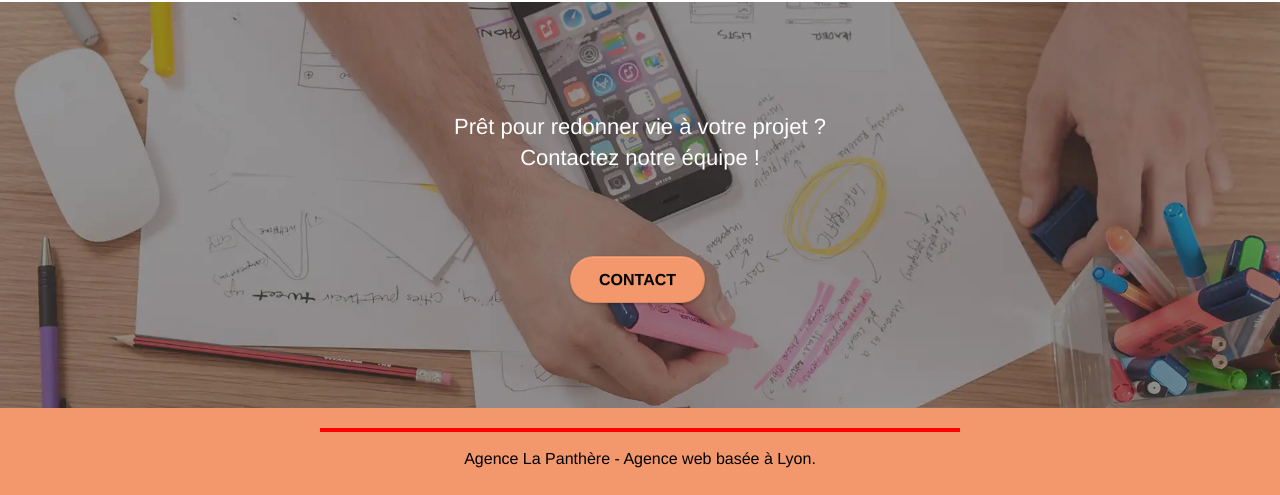
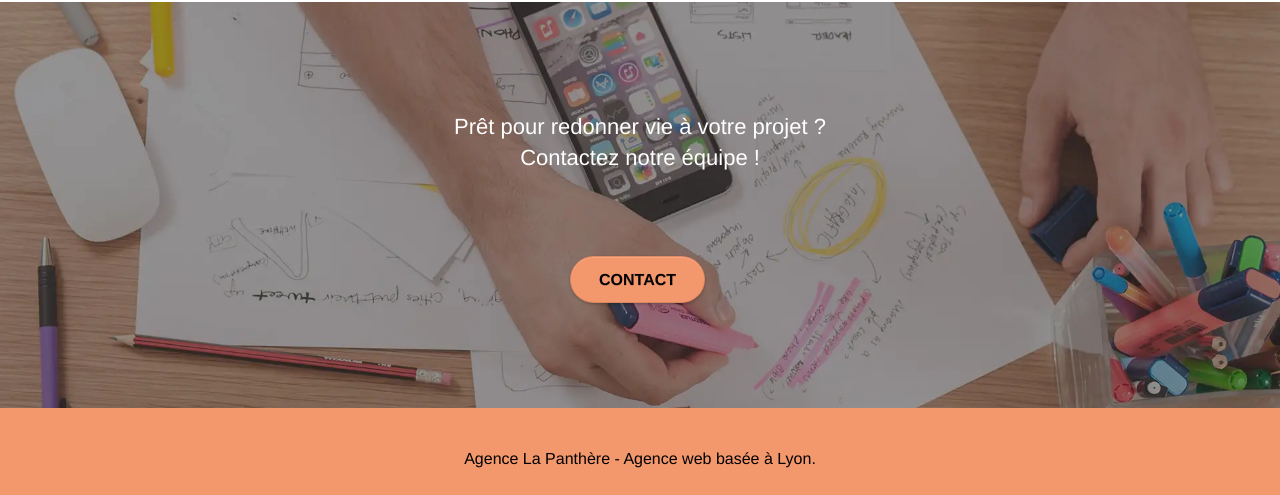
Before and after one commit to KevinDallancon/Starting-website-2, a plain HTML site: page index.html in a window 1280 px wide. Shown: the part 3261-3756 px from the top of the page. Drawn offline with Linux system fonts and the light colour scheme.

Commit message:
maj font display swap

```diff
--- a/css/et-line.css
+++ b/css/et-line.css
@@ -2,6 +2,7 @@
     font-family: et-line;
     src: url(../fonts/et-line.eot);
     src: url(../fonts/et-line.eot?#iefix) format('embedded-opentype'), url(../fonts/et-line.woff) format('woff'), url(../fonts/et-line.ttf) format('truetype'), url(../fonts/et-line.svg#et-line) format('svg');
+    font-display: swap;
     font-weight: 400;
     font-style: normal
 }
--- a/style.css
+++ b/style.css
@@ -836,9 +836,6 @@ h4 {
 .bg-presentation {
     background-image: url("img/image-de-presentation.webp");
 }
-.part-ann {
-    border: 2px solid red;
-}
 
 @media (max-width: 1024px) {
     .bloc {
```
